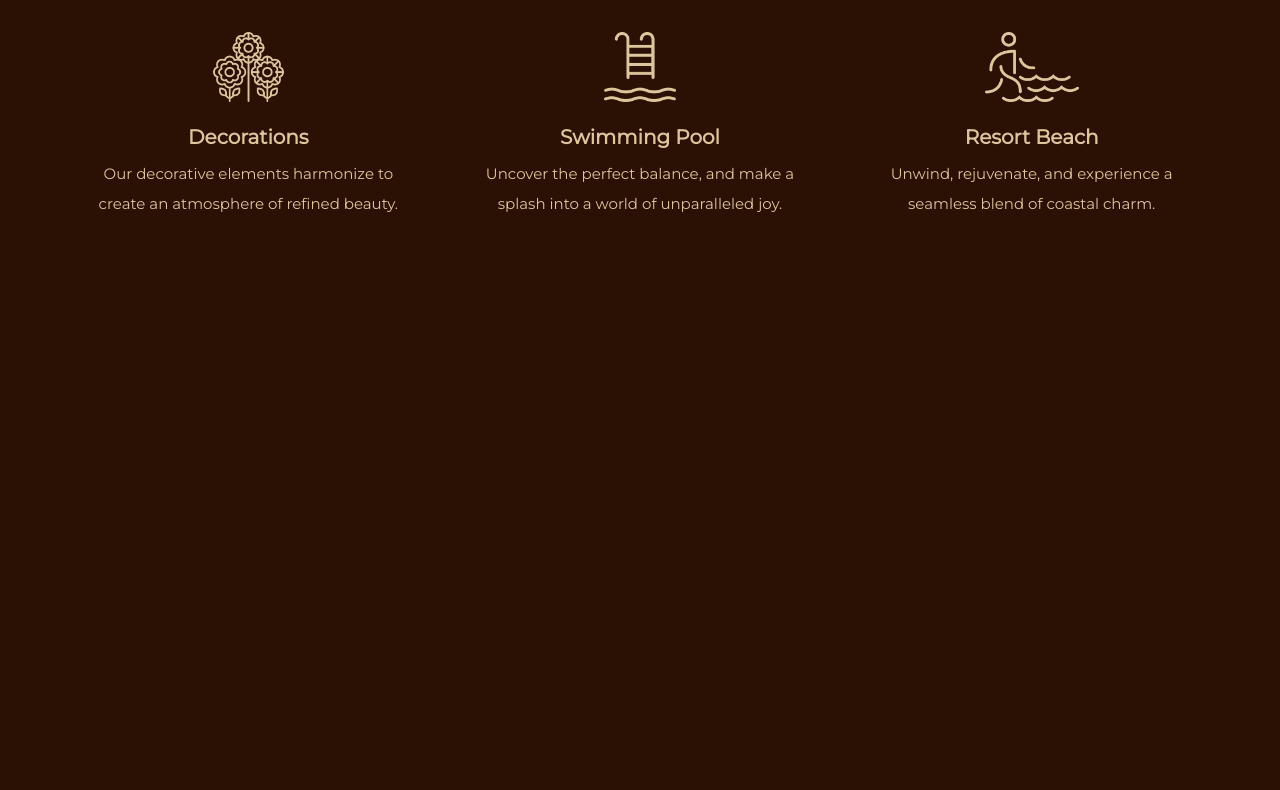
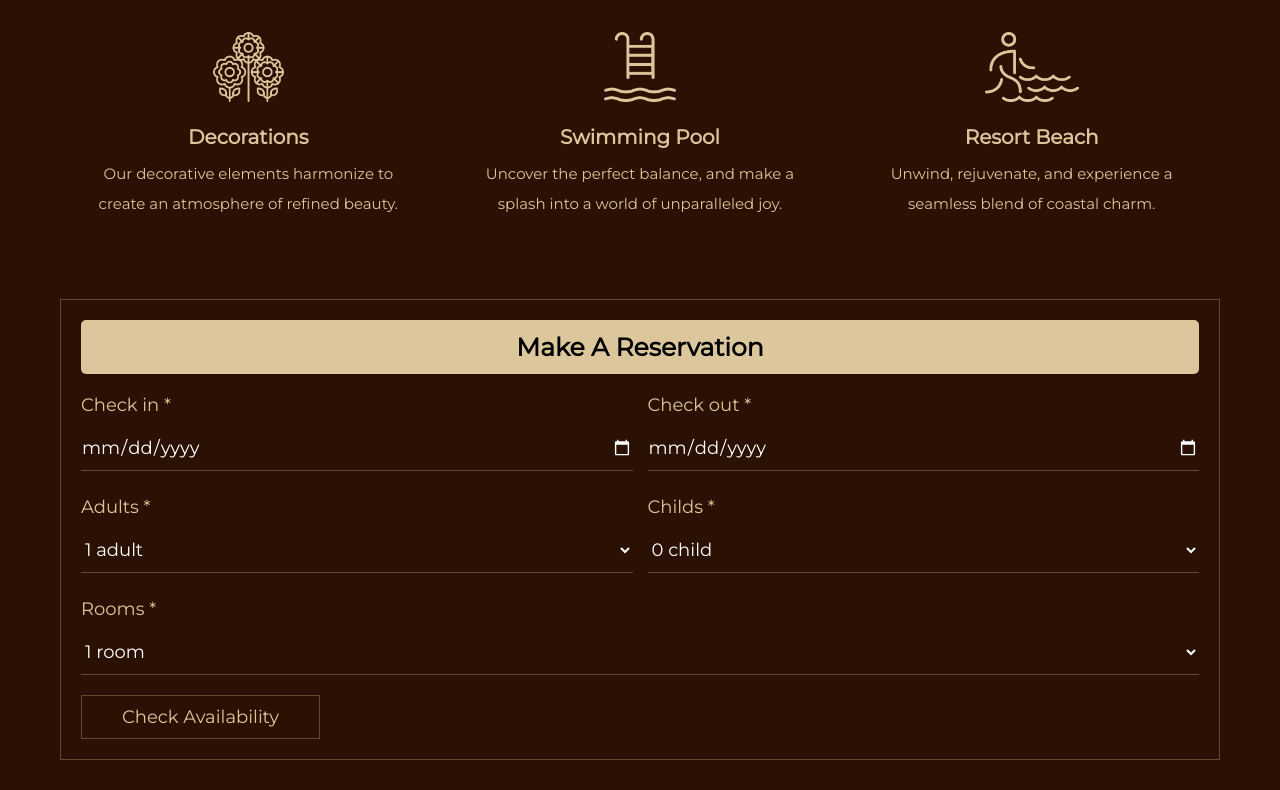
Before and after one commit to kastastin/web-examples, a plain HTML site: page HotelBooking/index.html in a window 1280 px wide. Shown: the part 3073-3863 px from the top of the page. Before the commit the page ends 3342 px from the top, so only its background shows below. Drawn offline with nearby package versions, Linux system fonts and the light colour scheme.

Commit message:
hotel-booking reservation section (adaptive)

```diff
--- a/HotelBooking/css/style.css
+++ b/HotelBooking/css/style.css
@@ -278,3 +278,53 @@ section {
   font-size: 1.5rem;
   line-height: 2;
 }
+
+.reservation form {
+  padding: 2rem;
+  border: var(--border);
+}
+
+.reservation form .flex {
+  display: flex;
+  flex-wrap: wrap;
+  gap: 1.5rem;
+  margin-bottom: 1rem;
+}
+
+.reservation form h3 {
+  margin-bottom: 2rem;
+  padding: 1.2rem;
+  border-radius: 0.5rem;
+  background-color: var(--color-sub);
+  color: var(--main-color);
+  font-size: 2.5rem;
+  text-align: center;
+  text-transform: capitalize;
+}
+
+.reservation form .flex .box {
+  flex: 1 1 40rem;
+}
+
+.reservation form .flex .box p {
+  color: var(--color-sub);
+  font-size: 1.8rem;
+}
+
+.reservation form .flex .box .input {
+  width: 100%;
+  margin: 1rem 0;
+  padding: 1rem 0;
+  border-bottom: var(--border);
+  background: var(--main-color);
+  color: var(--color-white);
+  font-size: 1.8rem;
+}
+
+.reservation
+  form
+  .flex
+  .box
+  input[type="date"]::-webkit-calendar-picker-indicator {
+  filter: invert(1);
+}
--- a/HotelBooking/index.html
+++ b/HotelBooking/index.html
@@ -77,7 +77,7 @@
     </section>
 
     <section id="availability" class="availability">
-      <form action="" method="post">
+      <form method="post">
         <div class="flex">
           <div class="box">
             <p>Check in <span>*</span></p>
@@ -241,6 +241,68 @@
       </div>
     </section>
 
+    <section id="reservation" class="reservation">
+      <form method="post">
+        <h3>Make a reservation</h3>
+
+        <div class="flex">
+          <div class="box">
+            <p>Check in <span>*</span></p>
+            <input type="date" name="check_in" class="input" required />
+          </div>
+
+          <div class="box">
+            <p>Check out <span>*</span></p>
+            <input type="date" name="check_out" class="input" required />
+          </div>
+
+          <div class="box">
+            <p>Adults <span>*</span></p>
+            <select name="adults" class="input" required>
+              <option value="1">1 adult</option>
+              <option value="2">2 adults</option>
+              <option value="3">3 adults</option>
+              <option value="4">4 adults</option>
+              <option value="5">5 adults</option>
+              <option value="6">6 adults</option>
+            </select>
+          </div>
+
+          <div class="box">
+            <p>Childs <span>*</span></p>
+            <select name="adults" class="input" required>
+              <option value="-">0 child</option>
+              <option value="1">1 child</option>
+              <option value="2">2 childs</option>
+              <option value="3">3 childs</option>
+              <option value="4">4 childs</option>
+              <option value="5">5 childs</option>
+              <option value="6">6 childs</option>
+            </select>
+          </div>
+
+          <div class="box">
+            <p>Rooms <span>*</span></p>
+            <select name="adults" class="input" required>
+              <option value="1">1 room</option>
+              <option value="2">2 rooms</option>
+              <option value="3">3 rooms</option>
+              <option value="4">4 rooms</option>
+              <option value="5">5 rooms</option>
+              <option value="6">6 rooms</option>
+            </select>
+          </div>
+        </div>
+
+        <input
+          type="submit"
+          value="check availability"
+          name="check"
+          class="btn"
+        />
+      </form>
+    </section>
+
     <!-- swiper js -->
     <script src="https://cdn.jsdelivr.net/npm/swiper@11/swiper-bundle.min.js"></script>
 
```
